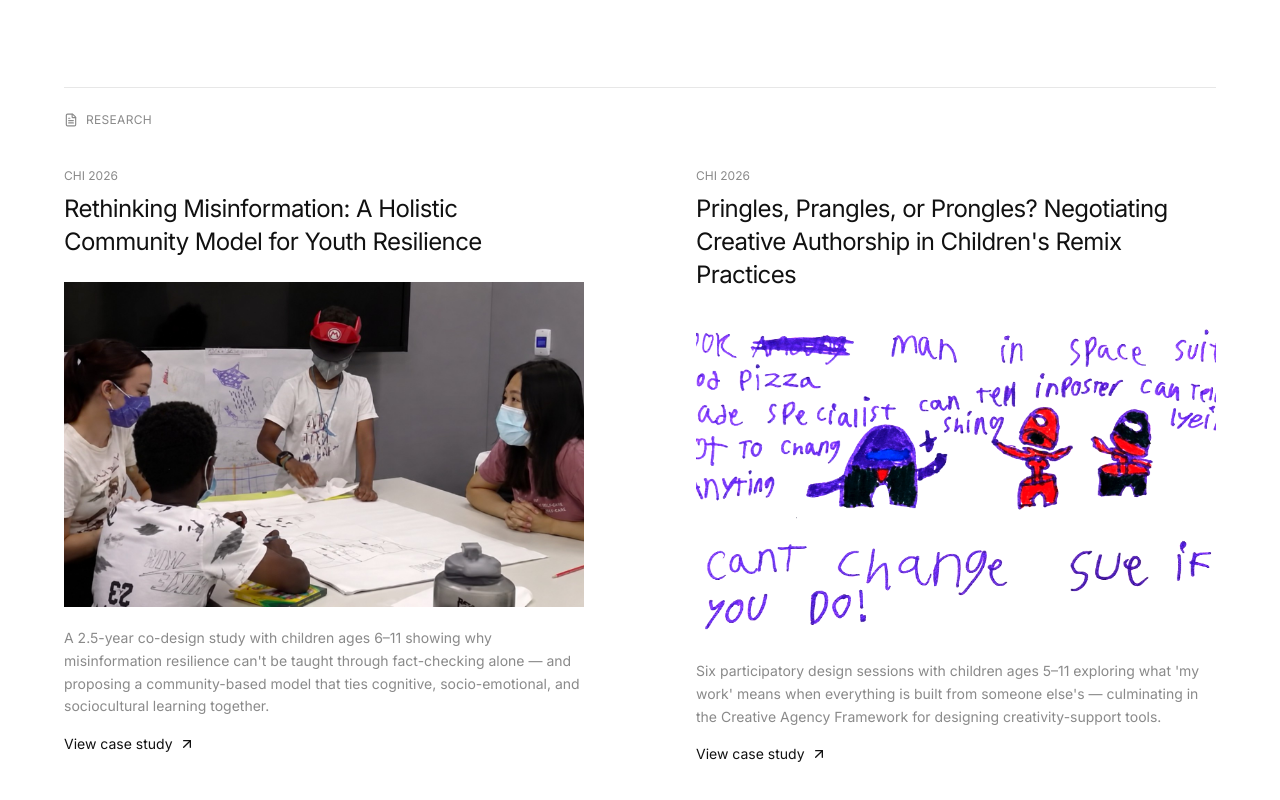
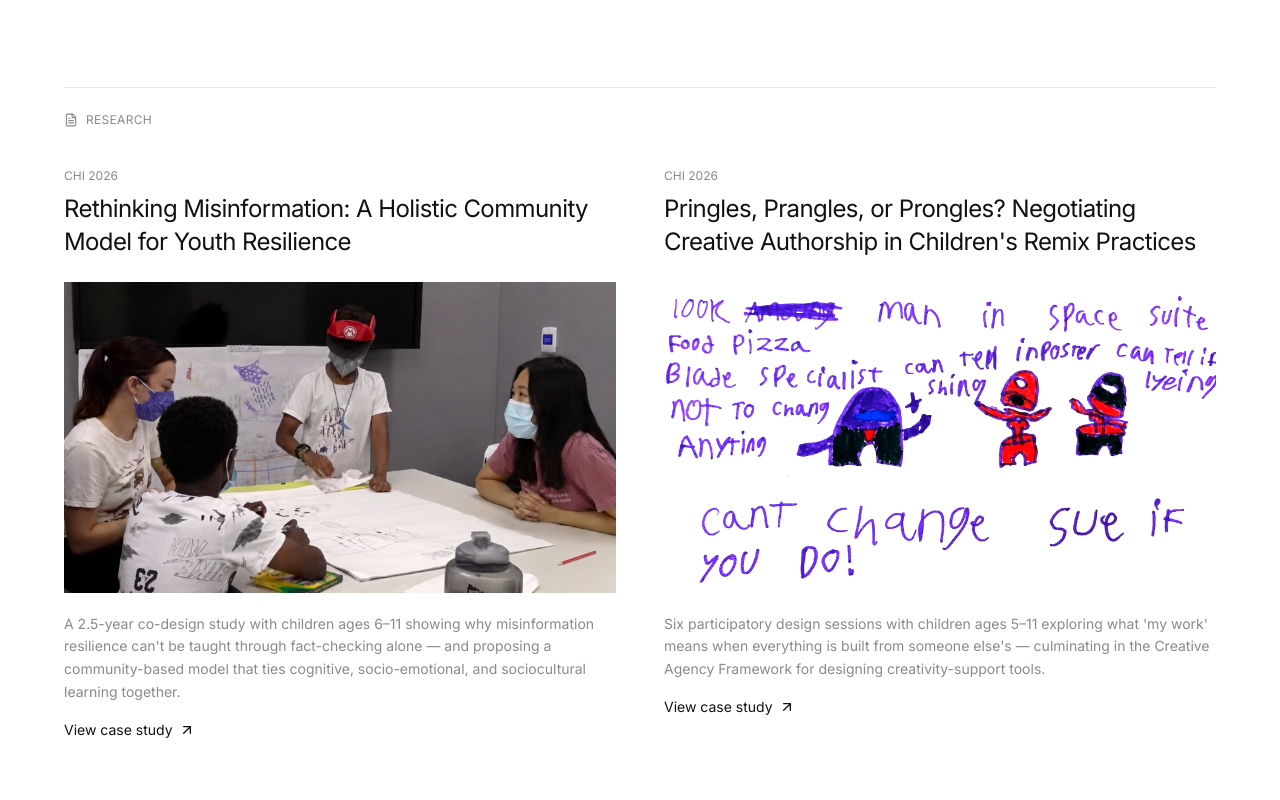
Before and after one commit to daraekim0/portfolio, a Next.js app: page / in a window 1280 px wide. Shown: the part 2776-3576 px from the top of the page. Built offline with nearby package versions, Linux system fonts and the light colour scheme.

Commit message:
Tighten research card gap, widen cover image aspect ratio
Gap between the two Research cards drops from 80/112px back to 48px.
Cover image aspect changes from 16:10 to 16:9 so it reads as a wider
landscape frame instead of near-square.

```diff
--- a/src/components/research.tsx
+++ b/src/components/research.tsx
@@ -11,7 +11,7 @@ export function Research() {
         Research
       </div>
 
-      <div className="mt-10 grid grid-cols-1 gap-x-20 gap-y-16 sm:grid-cols-2 lg:gap-x-28">
+      <div className="mt-10 grid grid-cols-1 gap-x-12 gap-y-16 sm:grid-cols-2">
         {research.map((paper) => (
           <Link
             key={paper.slug}
@@ -23,7 +23,7 @@ export function Research() {
               {paper.title}
             </h3>
 
-            <div className="relative mt-6 aspect-[16/10] w-full overflow-hidden bg-surface">
+            <div className="relative mt-6 aspect-[16/9] w-full overflow-hidden bg-surface">
               <Image
                 src={paper.cover.src}
                 alt={paper.cover.alt}
```
